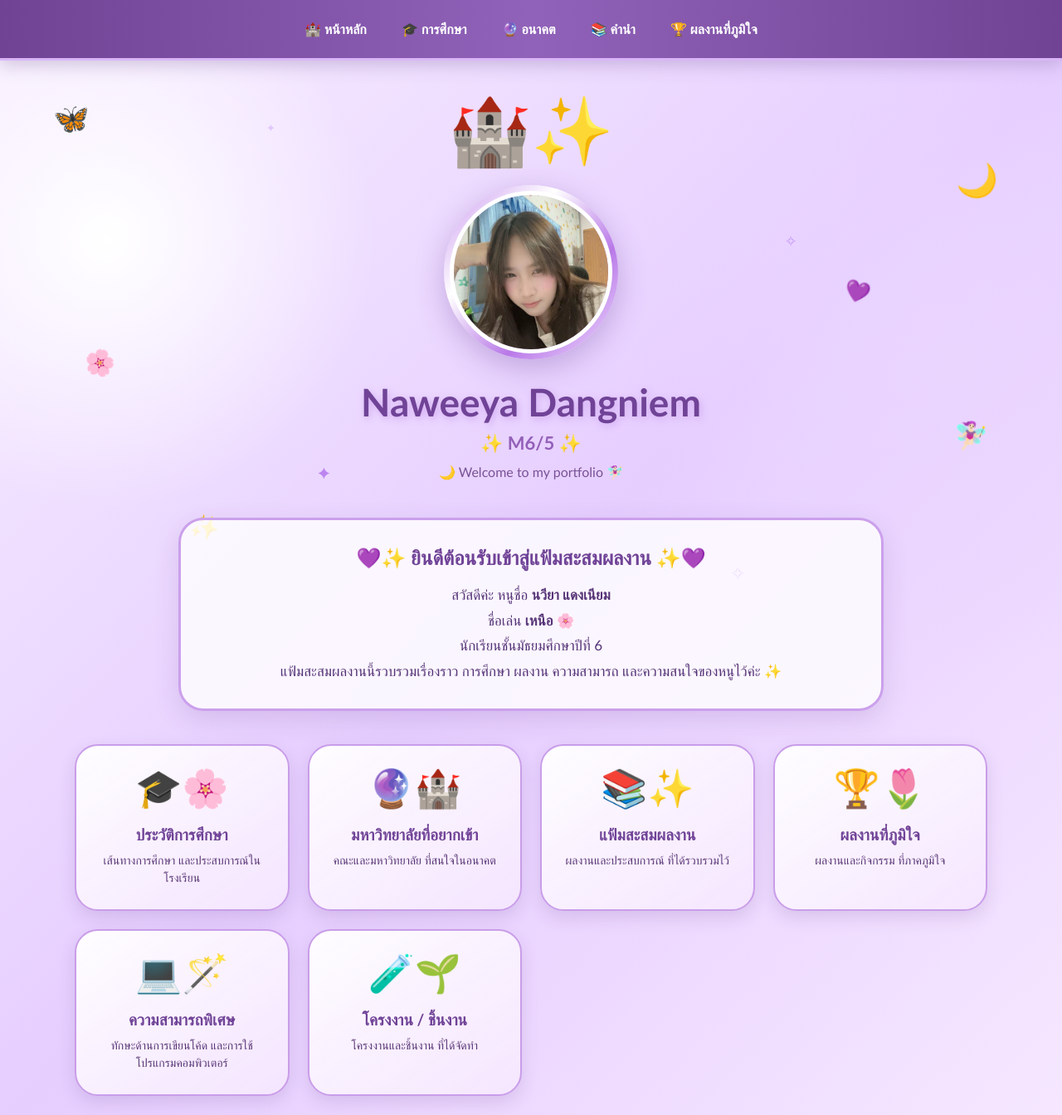
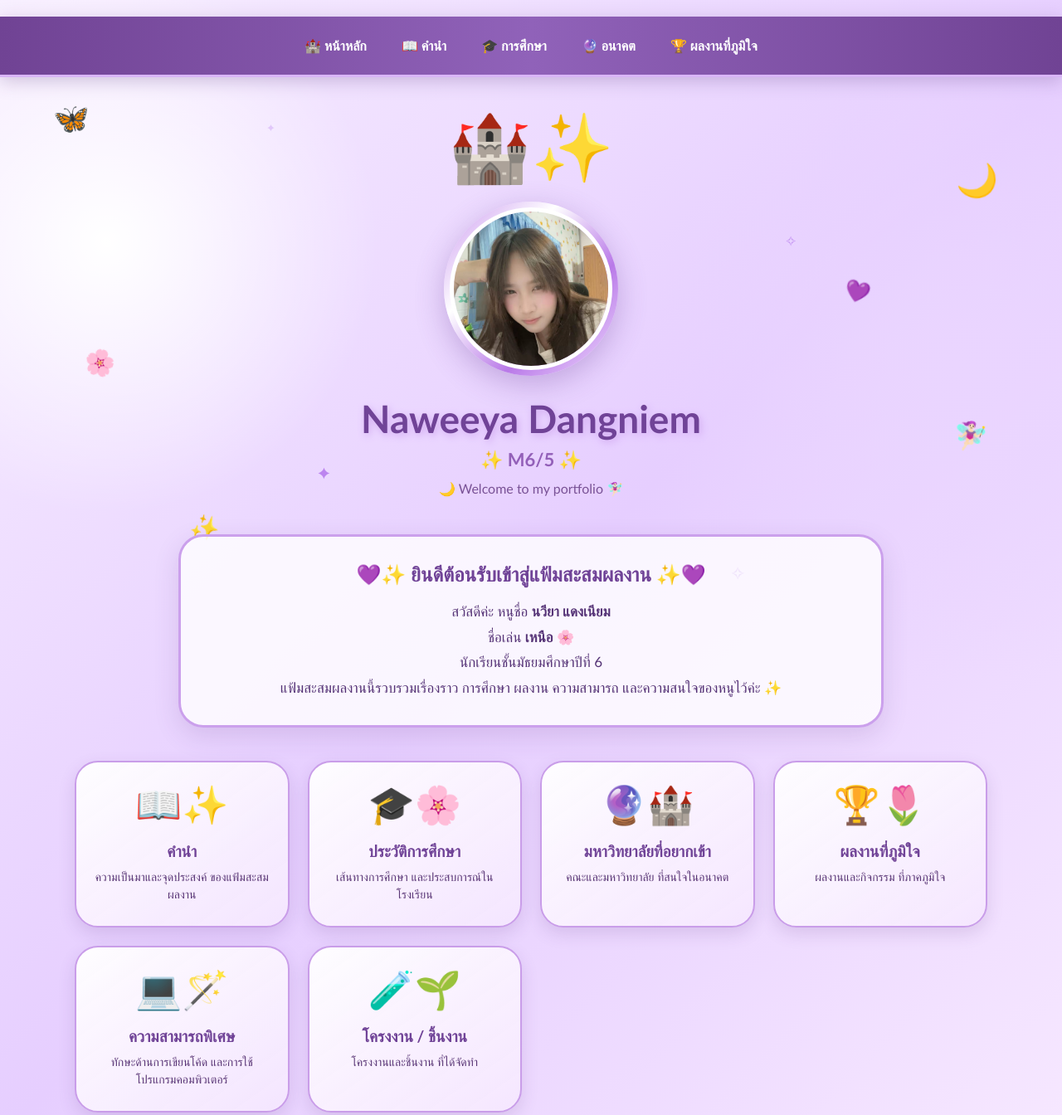
Before and after one commit to 34457Naweeya/34457Naweeya.github.io, a plain HTML site: page index.html in a window 1280 px wide. Shown: the top 1344 px of the page at 83% size. Drawn offline with Linux system fonts and the light colour scheme.

Commit message:
Update index.html

```diff
--- a/index.html
+++ b/index.html
@@ -1,8 +1,10 @@
-<!DOCTYPE html>
+ื<!DOCTYPE html>
 <html lang="th">
 
 <head>
+
 <meta charset="UTF-8">
+
 <meta name="viewport" content="width=device-width, initial-scale=1.0">
 
 <title>Naweeya Dangniem | Portfolio</title>
@@ -565,16 +567,16 @@ nav a:hover {
         🏰 หน้าหลัก
     </a>
 
+    <a href="portfolio.html">
+        📖 คำนำ
+    </a>
+
     <a href="education.html">
         🎓 การศึกษา
     </a>
 
     <a href="future.html">
         🔮 อนาคต
-    </a>
-
-    <a href="portfolio.html">
-        📚 คำนำ
     </a>
 
     <a href="proud.html">
@@ -660,7 +662,27 @@ nav a:hover {
 <section class="menu">
 
 
-    <!-- การศึกษา -->
+    <!-- 1. คำนำ -->
+
+    <a href="portfolio.html" class="card">
+
+        <div class="icon">
+            📖✨
+        </div>
+
+        <h3>
+            คำนำ
+        </h3>
+
+        <p>
+            ความเป็นมาและจุดประสงค์
+            ของแฟ้มสะสมผลงาน
+        </p>
+
+    </a>
+
+
+    <!-- 2. การศึกษา -->
 
     <a href="education.html" class="card">
 
@@ -680,7 +702,7 @@ nav a:hover {
     </a>
 
 
-    <!-- มหาวิทยาลัย -->
+    <!-- 3. มหาวิทยาลัย -->
 
     <a href="future.html" class="card">
 
@@ -700,27 +722,7 @@ nav a:hover {
     </a>
 
 
-    <!-- แฟ้มสะสมผลงาน -->
-
-    <a href="portfolio.html" class="card">
-
-        <div class="icon">
-            📚✨
-        </div>
-
-        <h3>
-            แฟ้มสะสมผลงาน
-        </h3>
-
-        <p>
-            ผลงานและประสบการณ์
-            ที่ได้รวบรวมไว้
-        </p>
-
-    </a>
-
-
-    <!-- ผลงานที่ภูมิใจ -->
+    <!-- 4. ผลงานที่ภูมิใจ -->
 
     <a href="proud.html" class="card">
 
@@ -740,7 +742,7 @@ nav a:hover {
     </a>
 
 
-    <!-- ความสามารถ -->
+    <!-- 5. ความสามารถ -->
 
     <a href="skills.html" class="card">
 
@@ -760,7 +762,7 @@ nav a:hover {
     </a>
 
 
-    <!-- โครงงาน -->
+    <!-- 6. โครงงาน -->
 
     <a href="project.html" class="card">
 
@@ -783,7 +785,9 @@ nav a:hover {
 </section>
 
 
-<!-- ขอบคุณ -->
+<!-- =========================
+     ขอบคุณ
+========================= -->
 
 <div class="thanks">
 
```
